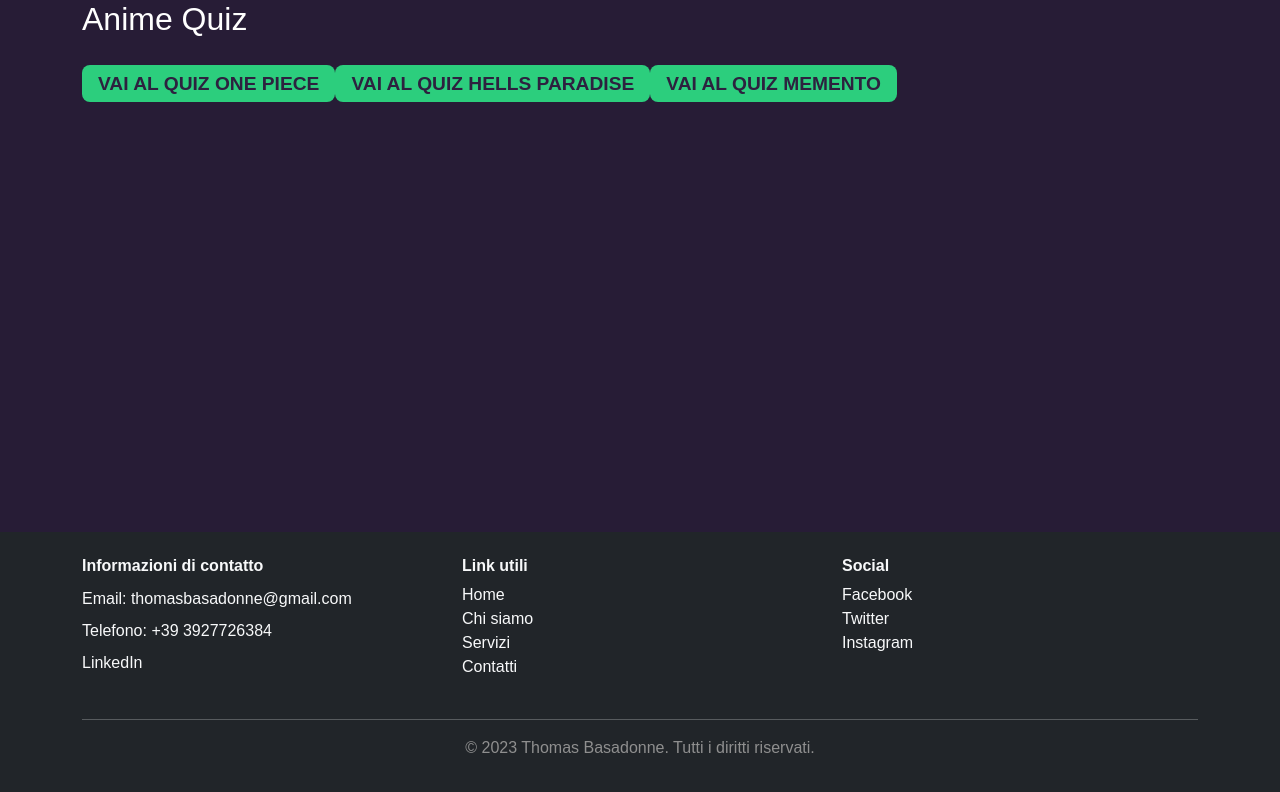
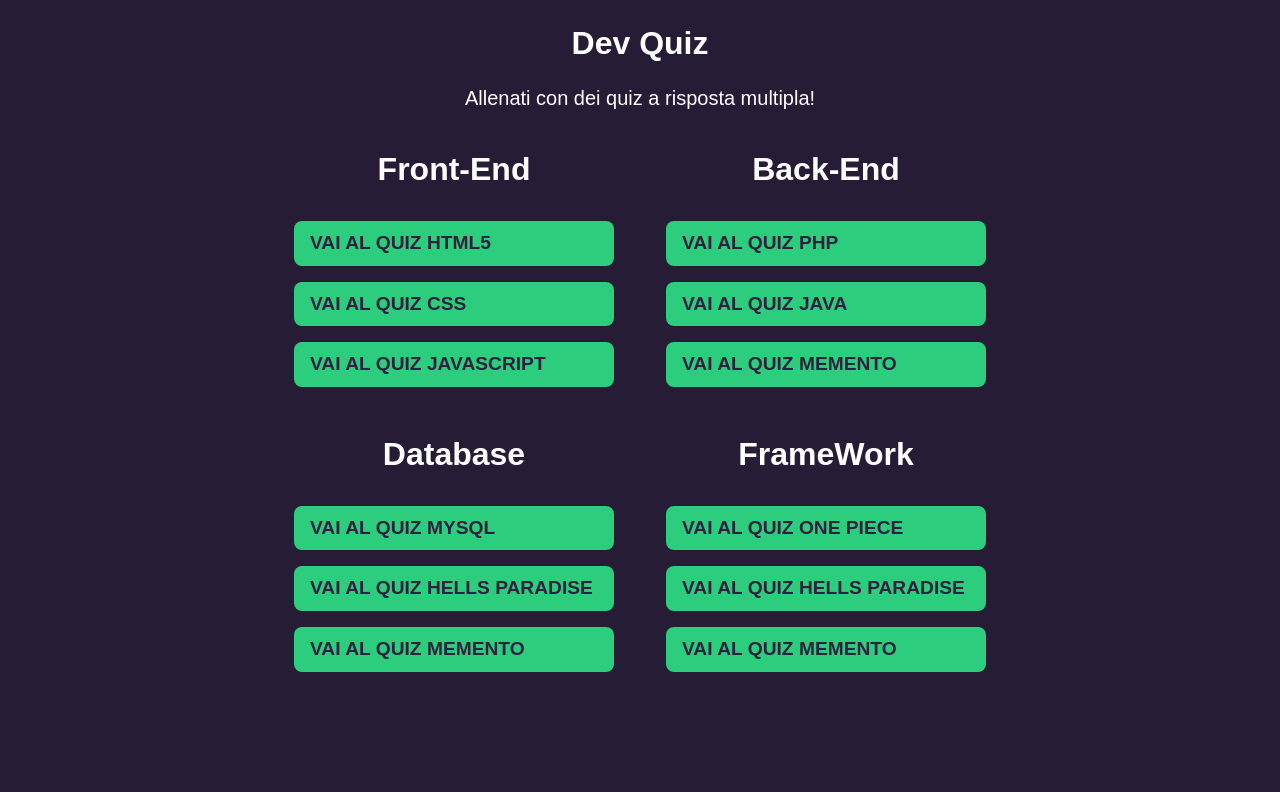
Before and after one commit to Thomas-Basadonne/Thomas-Basadonne.github.io, a Vue app: page / in a window 1280 px wide. Shown: the top 792 px of the page. Built offline with nearby package versions, Linux system fonts and the light colour scheme.

Commit message:
edit-style-home

```diff
--- a/index.html
+++ b/index.html
@@ -1,10 +1,10 @@
-<!doctype html>
+<!DOCTYPE html>
 <html lang="en">
   <head>
     <meta charset="UTF-8" />
     <link rel="icon" type="image/svg+xml" href="/vite.svg" />
     <meta name="viewport" content="width=device-width, initial-scale=1.0" />
-    <title>Anime quiz</title>
+    <title>Dev quiz</title>
   </head>
   <body>
     <div id="app"></div>
--- a/src/assets/style.scss
+++ b/src/assets/style.scss
@@ -1,7 +1,7 @@
 // Variabili
-$font-family: 'Montserrat', sans-serif;
+$font-family: "Montserrat", sans-serif;
 $primary-bg-color: #271c36;
-$white-color: #FFF;
+$white-color: #fff;
 $quiz-bg-color: #382a4b;
 $quiz-option-bg: #271c36;
 $quiz-option-hover-bg: #2d213f;
@@ -57,7 +57,7 @@ body {
   flex-direction: column;
   align-items: center;
   padding: 2rem;
-  height: 100vh;
+  height: 100%;
 }
 
 a {
@@ -65,12 +65,9 @@ a {
   color: $white-color;
 
   &:hover {
-      text-decoration: underline; /* Aggiungi la sottolineatura al passaggio del mouse */
+    text-decoration: underline; /* Aggiungi la sottolineatura al passaggio del mouse */
   }
-
-
 }
-
 
 h1 {
   font-size: 2rem;
@@ -89,7 +86,7 @@ h1 {
   justify-content: space-between;
   margin-bottom: 1rem;
   .question {
-    color: #8F8F8F;
+    color: #8f8f8f;
     font-size: 1.25rem;
   }
   .score {
@@ -114,8 +111,10 @@ h1 {
   @include option($disabled-option-opacity);
 }
 
-button, .my-router-link {
+button,
+.my-router-link {
   appearance: none;
+  width: 20rem;
   outline: none;
   border: none;
   cursor: pointer;
@@ -139,7 +138,11 @@ h2 {
 }
 
 p {
-  color: #8F8F8F;
+  color: #8f8f8f;
   font-size: 1.5rem;
   text-align: center;
 }
+
+.spacer {
+  height: 230px;
+}
--- a/src/components/AppHeader.vue
+++ b/src/components/AppHeader.vue
@@ -1,8 +1,7 @@
 <template>
-
   <nav class="navbar navbar-expand-lg navbar-light bg-light">
     <div class="container-fluid">
-    <router-link class="navbar-brand fw-bold" to="/">AnimeQuiz</router-link>
+      <router-link class="navbar-brand fw-bold" to="/">DevQuiz</router-link>
       <button
         class="navbar-toggler"
         type="button"
@@ -46,14 +45,17 @@
             </ul>
           </li>
           <li class="nav-item">
-          <a href="https://www.linkedin.com/in/thomasbasadonne/" class="nav-link fw-bold" target="_blank">About me</a>
+            <a
+              href="https://www.linkedin.com/in/thomasbasadonne/"
+              class="nav-link fw-bold"
+              target="_blank"
+              >About me</a
+            >
           </li>
         </ul>
       </div>
     </div>
   </nav>
-
-
 </template>
 
 <style lang="scss" scoped></style>
--- a/src/views/Home.vue
+++ b/src/views/Home.vue
@@ -1,15 +1,12 @@
 <script>
 // import MyComponent from "./components/MyComponent.vue";
-import AppFooter from '../components/AppFooter.vue';
+import AppFooter from "../components/AppFooter.vue";
 
 export default {
   data() {
     return {
-      title: "Anime Quiz"
-    }
-  },
-  mounted() {
-    document.body.classList.add('app-body'); // Aggiungi la classe al corpo
+      title: "Dev Quiz",
+    };
   },
 
   components: {
@@ -19,15 +16,89 @@ export default {
 </script>
 
 <template>
-  <div class="container">
-    <h1>{{ title }}</h1>
-    <router-link to="/quiz-one-piece" class="my-router-link">Vai al quiz One Piece</router-link>
-    <router-link to="/quiz-hells-paradise" class="my-router-link">Vai al quiz Hells Paradise</router-link>
-    <router-link to="/quiz-memento" class="my-router-link">Vai al quiz Memento</router-link>
+  <div class="home container">
+    <h1 class="text-center my-4 fw-bold">{{ title }}</h1>
+    <h5 class="text-center my-4">Allenati con dei quiz a risposta multipla!</h5>
+
+    <div class="quiz-btn-container container">
+      <div class="row justify-content-center">
+        <div class="col-md-4">
+          <!-- Front-End -->
+          <h2 class="fw-bold my-3">Front-End</h2>
+          <div
+            class="d-flex flex-column justify-content-between align-items-center"
+          >
+            <router-link to="/quiz-one-piece" class="my-router-link"
+              >Vai al quiz HTML5</router-link
+            >
+            <router-link to="/quiz-hells-paradise" class="my-router-link"
+              >Vai al quiz CSS</router-link
+            >
+            <router-link to="/quiz-memento" class="my-router-link"
+              >Vai al quiz JavaScript</router-link
+            >
+          </div>
+        </div>
+
+        <div class="col-md-4">
+          <!-- Back-End -->
+          <h2 class="fw-bold my-3">Back-End</h2>
+          <div
+            class="d-flex flex-column justify-content-between align-items-center"
+          >
+            <router-link to="/quiz-one-piece" class="my-router-link"
+              >Vai al quiz PHP</router-link
+            >
+            <router-link to="/quiz-hells-paradise" class="my-router-link"
+              >Vai al quiz JAVA</router-link
+            >
+            <router-link to="/quiz-memento" class="my-router-link"
+              >Vai al quiz Memento</router-link
+            >
+          </div>
+        </div>
+      </div>
+
+      <div class="row justify-content-center">
+        <div class="col-md-4">
+          <!-- Database -->
+          <h2 class="fw-bold mt-5 mb-3">Database</h2>
+          <div
+            class="d-flex flex-column justify-content-between align-items-center"
+          >
+            <router-link to="/quiz-one-piece" class="my-router-link"
+              >Vai al quiz MySQL</router-link
+            >
+            <router-link to="/quiz-hells-paradise" class="my-router-link"
+              >Vai al quiz Hells Paradise</router-link
+            >
+            <router-link to="/quiz-memento" class="my-router-link"
+              >Vai al quiz Memento</router-link
+            >
+          </div>
+        </div>
+
+        <div class="col-md-4">
+          <!-- Altro -->
+          <h2 class="fw-bold mt-5 mb-3">FrameWork</h2>
+
+          <div
+            class="d-flex flex-column justify-content-between align-items-center"
+          >
+            <router-link to="/quiz-one-piece" class="my-router-link"
+              >Vai al quiz One Piece</router-link
+            >
+            <router-link to="/quiz-hells-paradise" class="my-router-link"
+              >Vai al quiz Hells Paradise</router-link
+            >
+            <router-link to="/quiz-memento" class="my-router-link"
+              >Vai al quiz Memento</router-link
+            >
+          </div>
+        </div>
+      </div>
+    </div>
   </div>
-  <app-footer/>
 </template>
 
-<style lang="scss" scoped>
-
-</style>
+<style lang="scss" scoped></style>
```
Also changed, not shown: src/components/Quiz.vue (+21 -22 lines). Lines whose indentation alone changed are shown as unchanged.
